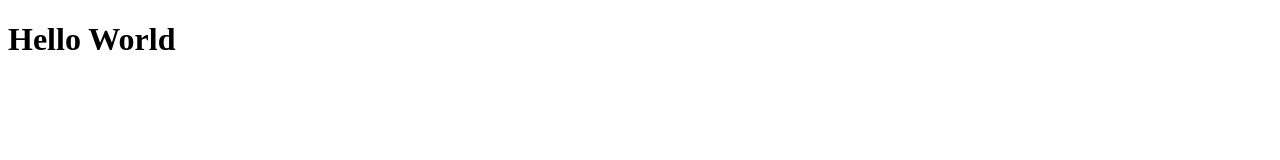
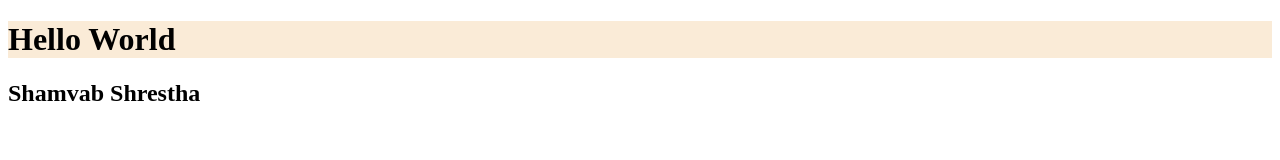
Before and after one commit to nityayada/Test, a plain HTML site: page index.html in a window 1280 px wide. Drawn offline with Linux system fonts and the light colour scheme.

Commit message:
Commit to the shamvad

```diff
--- a/index.html
+++ b/index.html
@@ -8,7 +8,8 @@
 </head>
 
 <body>
-    <h1>Hello World </h1>
+    <h1 style="background-color: antiquewhite;">Hello World </h1>
+    <h2>Shamvab Shrestha</h2>
 </body>
 
 </html>
```
